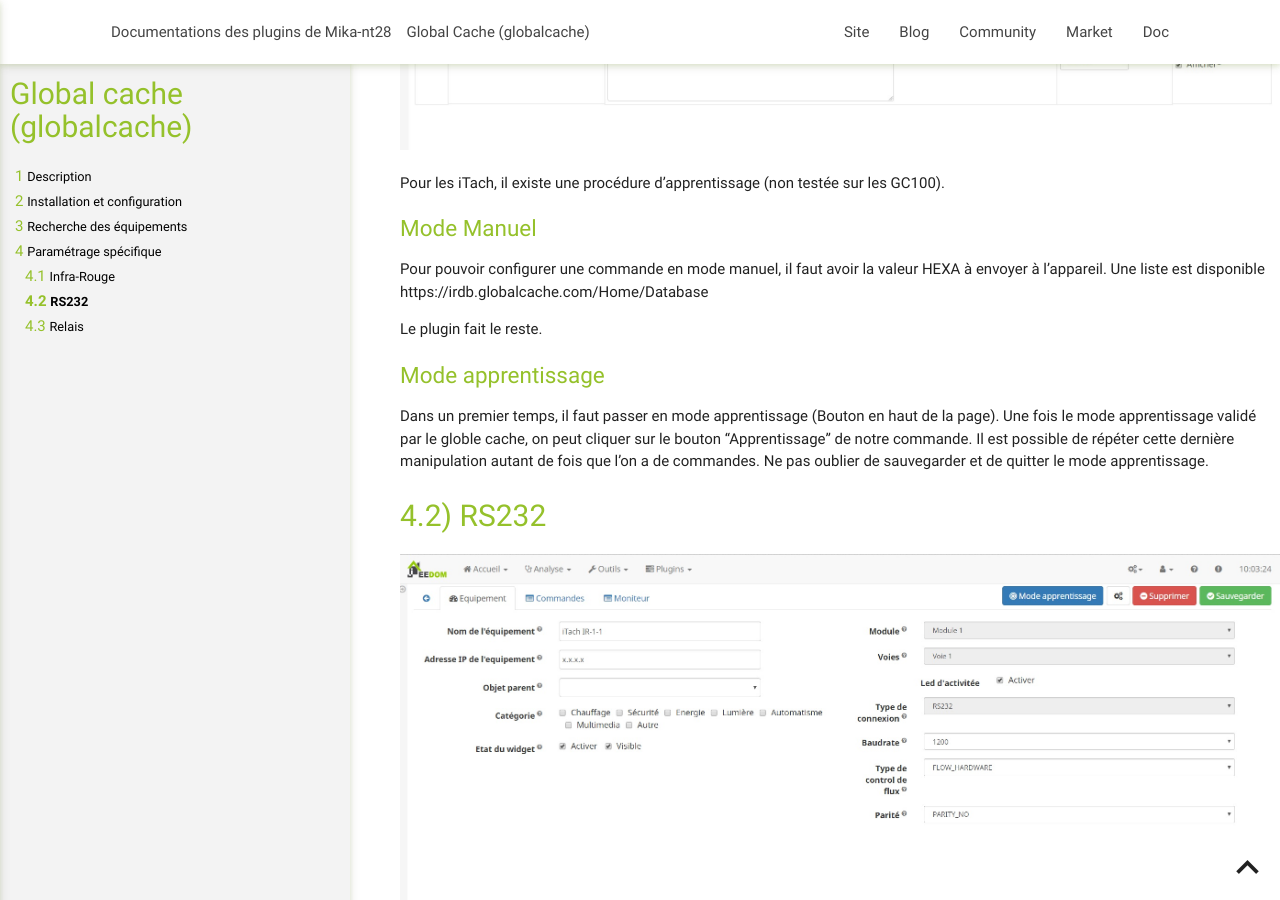
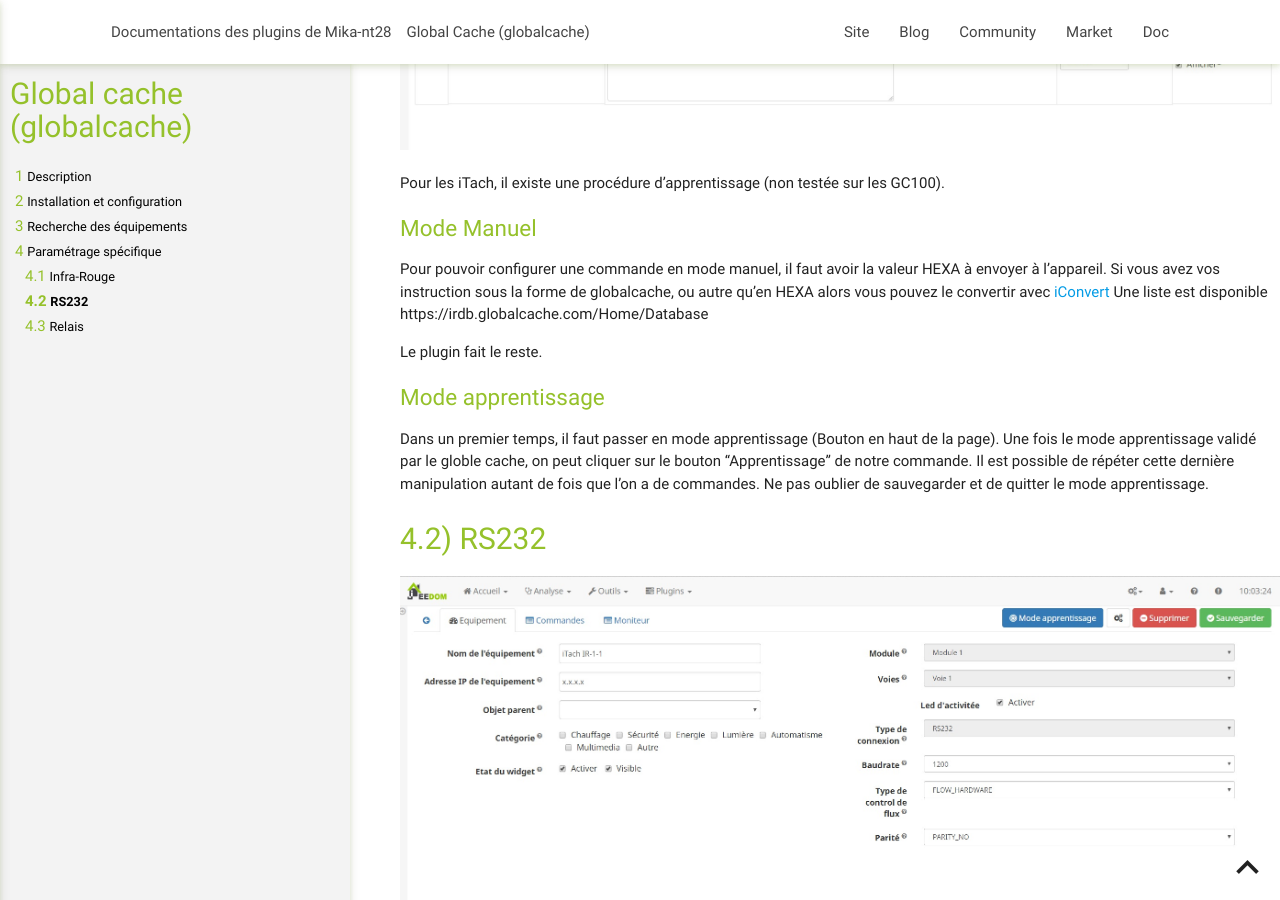
Before and after one commit to mika-nt28/Documentations, a Jekyll site: the page built from globalcache/fr_FR/index.md, in a window 1280 px wide and 900 px high, scrolled down 2064 px. Built offline with Jekyll 4.4.1, drawn with Linux system fonts in a browser that asks for light colours.

Commit message:
Update index.md

```diff
--- a/globalcache/fr_FR/index.md
+++ b/globalcache/fr_FR/index.md
@@ -50,6 +50,7 @@
 ### Mode Manuel
 
 Pour pouvoir configurer une commande en mode manuel, il faut avoir la valeur HEXA à envoyer à l'appareil.
+Si vous avez vos instruction sous la forme de globalcache, ou autre qu'en HEXA alors vous pouvez le convertir avec [iConvert](https://www.globalcache.com/files/software/iConvert.zip)
 Une liste est disponible https://irdb.globalcache.com/Home/Database
 
 Le plugin fait le reste.
```
